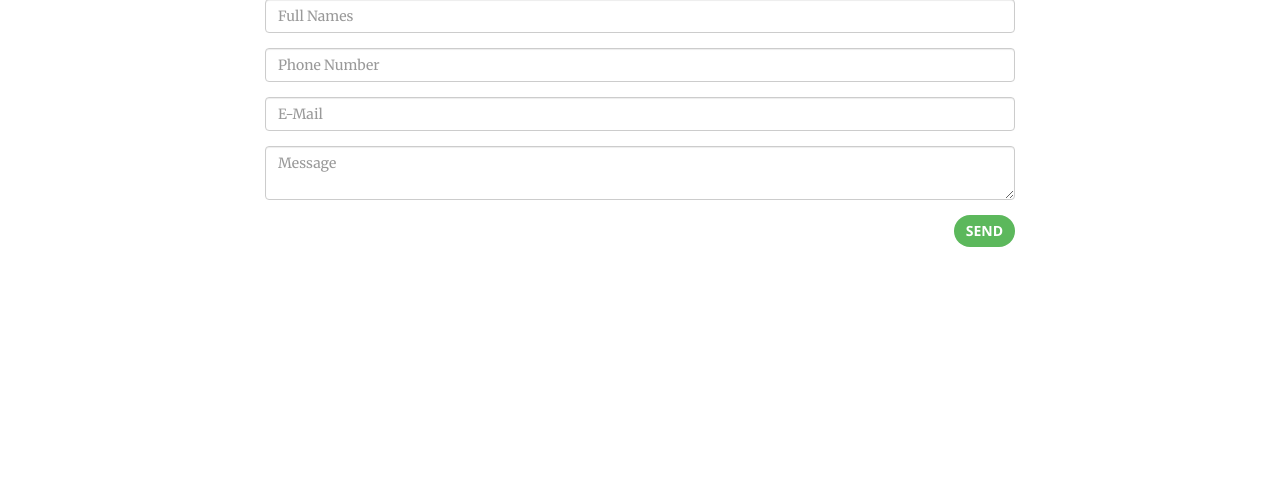
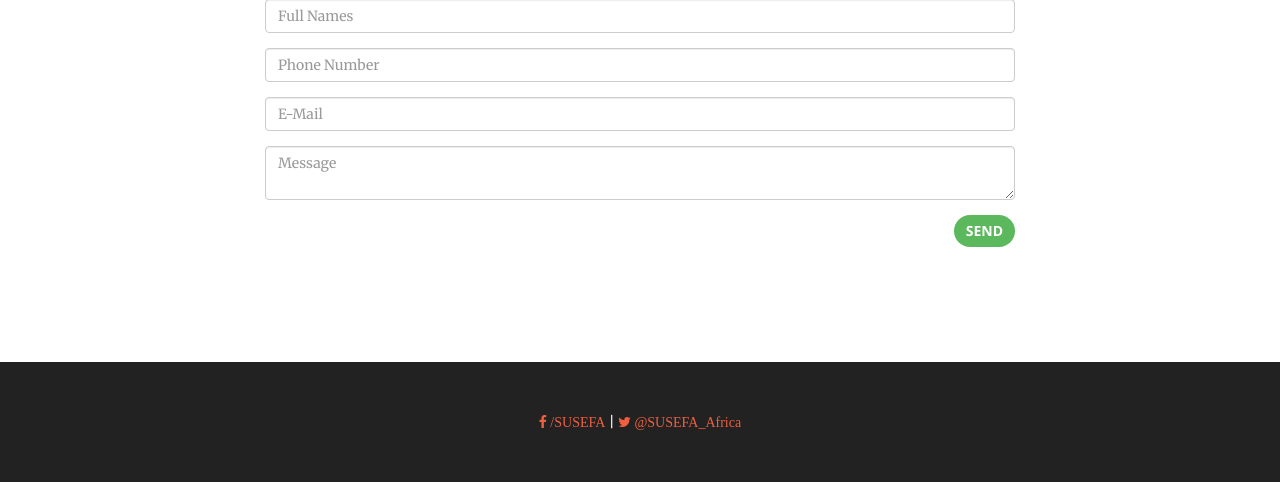
Before and after one commit to mboya/susefa, a PHP site: page / in a window 1280 px wide. Shown: the part 4120-4602 px from the top of the page. Before the commit the page ends 4367 px from the top, so only its background shows below. Run offline with PHP 8.4, Linux system fonts and the light colour scheme.

Commit message:
social platform

```diff
--- a/index.php
+++ b/index.php
@@ -433,6 +433,22 @@
         </div>
     </section>
 
+    <aside class="bg-dark">
+        <div class="container text-center">
+            <div class="call-to-action">
+                <!-- <h2>Free Download at Start Bootstrap!</h2> -->
+                <!-- <a href="#" class="btn btn-default btn-xl wow tada">Download Now!</a> -->
+                <a href="https://www.facebook.com/Sustainable-Energy-Foundation-Africa-SUSEFA-991953724158302/?fref=ts">
+                    <i class="fa fa-6x fa-facebook wow bounceIn text-primary"> /SUSEFA</i>
+                </a>
+                |
+                <a href="">
+                    <i class="fa fa-6x fa-twitter wow bounceIn text-primary"> @SUSEFA_Africa</i>
+                </a>
+            </div>
+        </div>
+    </aside>
+
     <!-- jQuery -->
     <script src="js/jquery.js"></script>
 
```
